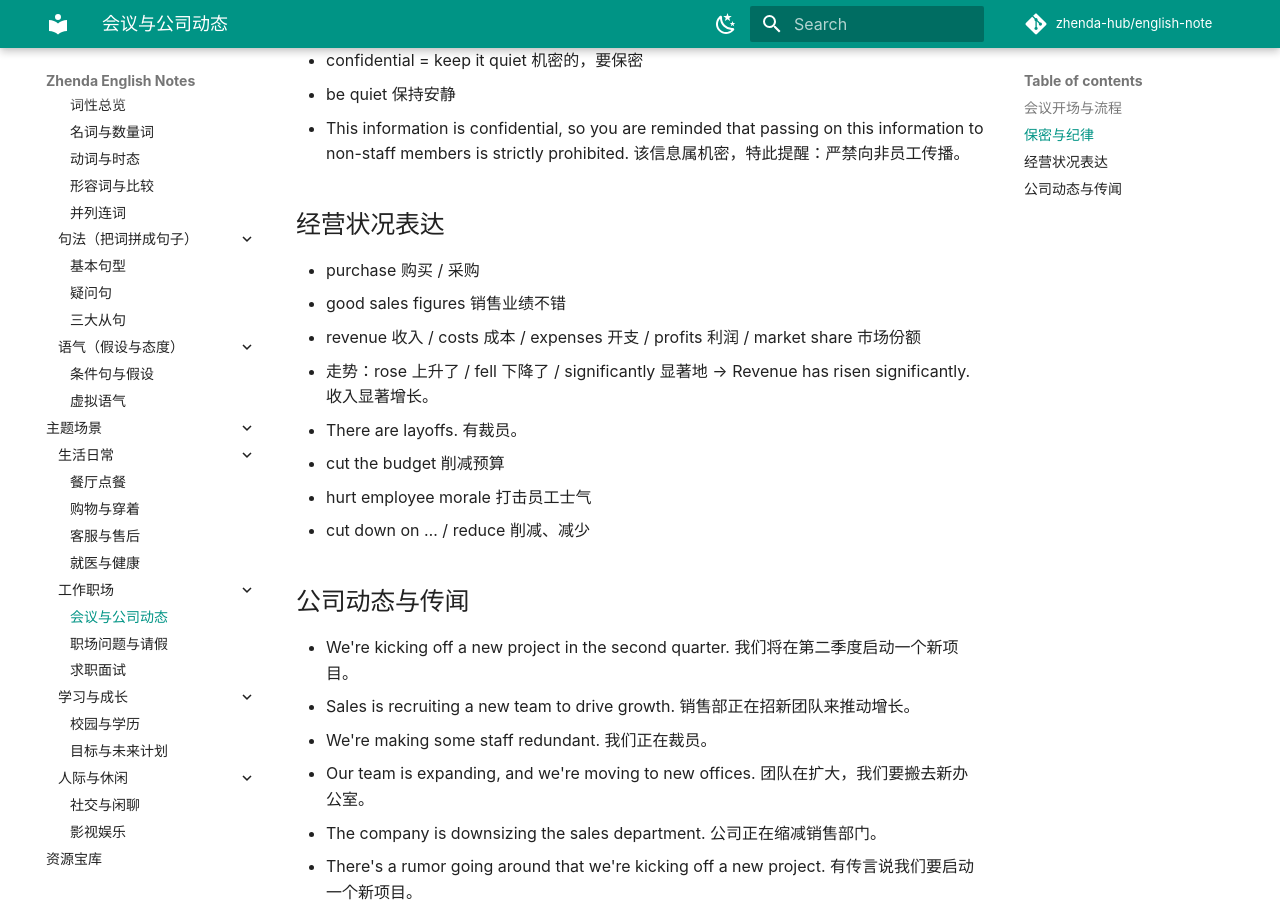
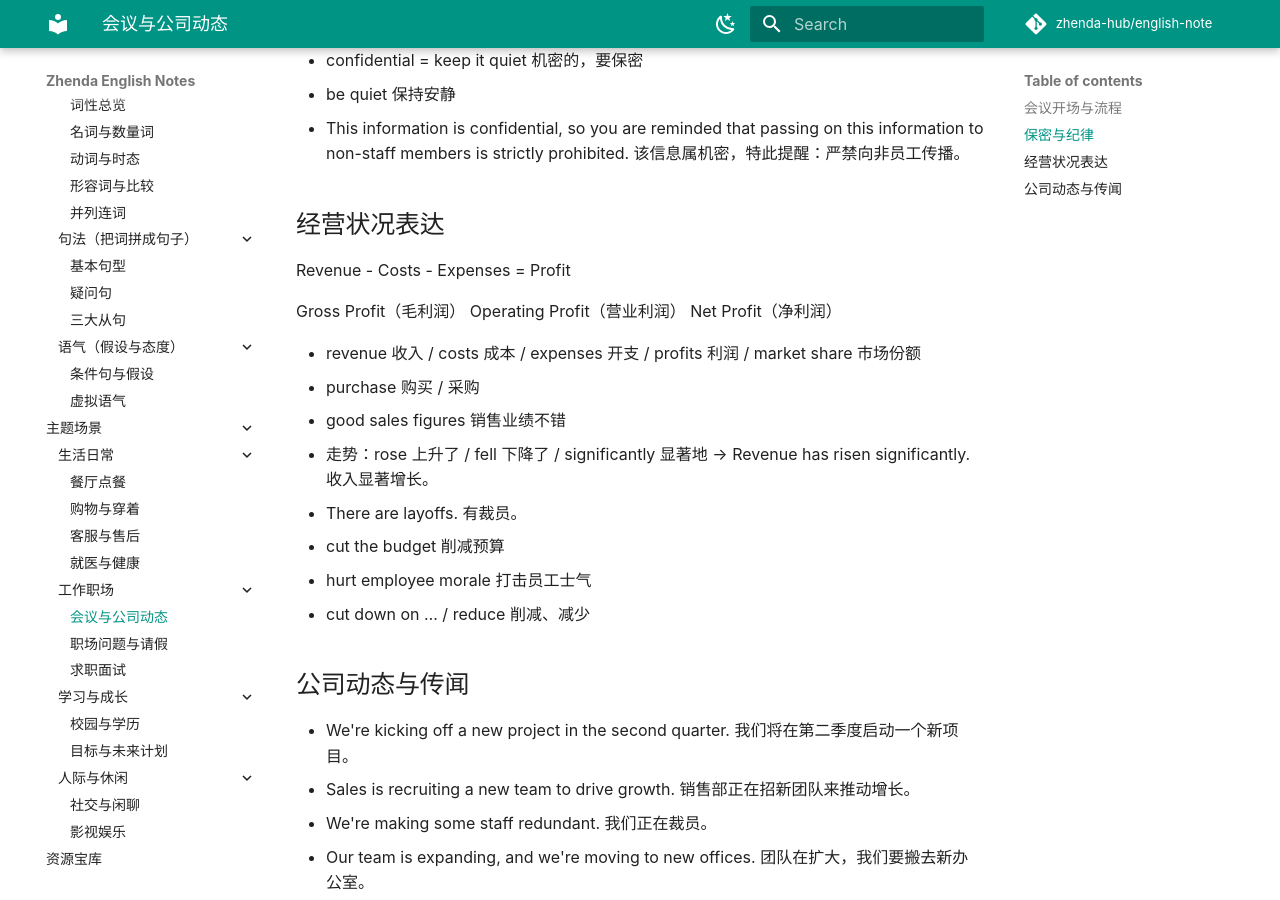
Before and after one commit to zhenda-hub/english-note, an MkDocs documentation site: the page built from docs/topics/02-work/meeting.md, in a window 1280 px wide and 900 px high, scrolled down 586 px. Built offline with MkDocs 1.6.1 and Material for MkDocs 9.7.7, drawn with Linux system fonts in a browser that asks for light colours; plug-ins that fetch from the network failed and are left out; comment, search, counter and statistics services are not loaded.

Commit message:
Update meeting notes with financial terms
Added financial terminology and expressions in Chinese.

```diff
--- a/docs/topics/02-work/meeting.md
+++ b/docs/topics/02-work/meeting.md
@@ -18,9 +18,15 @@
 
 ## 经营状况表达
 
+Revenue - Costs - Expenses = Profit
+
+Gross Profit（毛利润）
+Operating Profit（营业利润）
+Net Profit（净利润）
+
+- revenue 收入 / costs 成本 / expenses 开支 / profits 利润 / market share 市场份额
 - purchase 购买 / 采购
 - good sales figures 销售业绩不错
-- revenue 收入 / costs 成本 / expenses 开支 / profits 利润 / market share 市场份额
 - 走势：rose 上升了 / fell 下降了 / significantly 显著地 → Revenue has risen significantly. 收入显著增长。
 - There are layoffs. 有裁员。
 - cut the budget 削减预算
```
